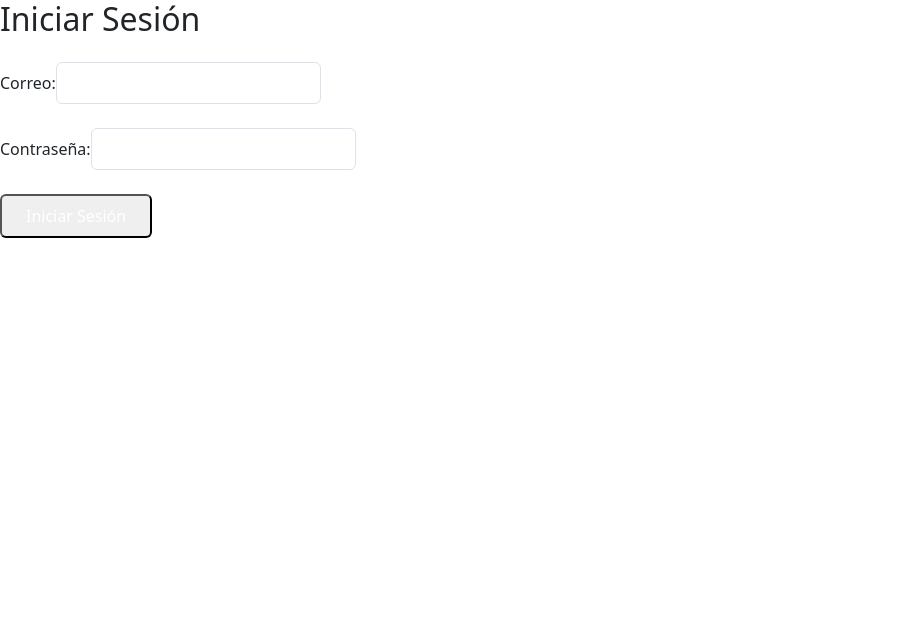
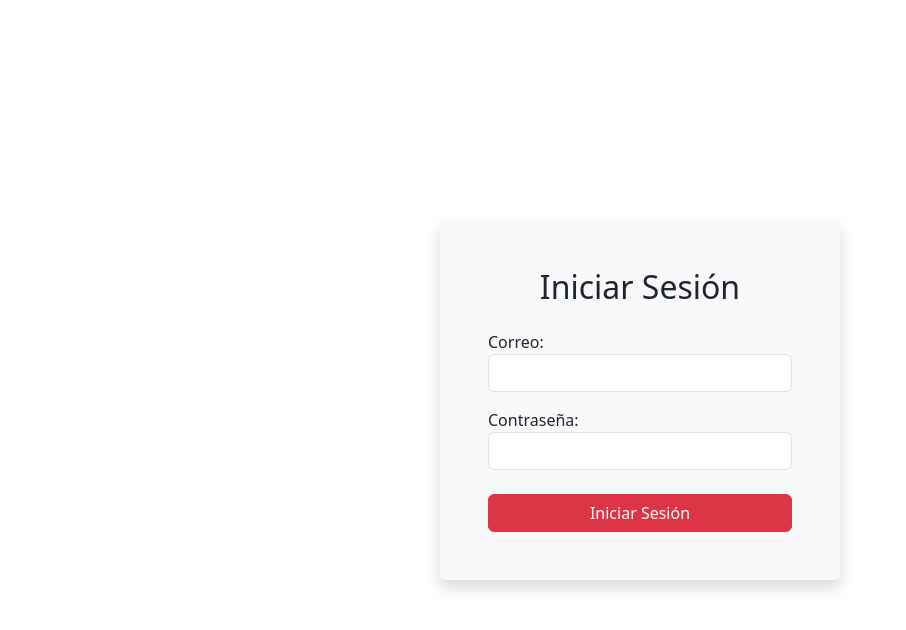
Before and after one commit to ISSMO176/ProyectoAPT_002D_Grupo5, a React (Vite) app in the folder proyecto/frontend/app/: page / in a window 1280 px wide. Shown: the top 630 px of the page, without its empty margins (0-906 px from the left). Built offline with nearby package versions, Linux system fonts and the light colour scheme.

Commit message:
modififación login

```diff
--- a/proyecto/frontend/app/src/components/Login.jsx
+++ b/proyecto/frontend/app/src/components/Login.jsx
@@ -1,6 +1,6 @@
-// src/components/Login.jsx
 import React, { useState } from 'react';
 import axios from 'axios';
+import 'bootstrap/dist/css/bootstrap.min.css';
 
 const Login = () => {
   const [correo, setCorreo] = useState('');
@@ -29,31 +29,33 @@ const Login = () => {
   };
 
   return (
-    <div className="flex justify-center items-center h-screen">
-      <form onSubmit={handleSubmit} className="bg-white p-6 rounded shadow-md w-1/3">
-        <h2 className="text-2xl mb-4">Iniciar Sesión</h2>
-        {error && <p className="text-red-500 mb-4">{error}</p>}
-        <div className="mb-4">
-          <label className="block mb-2">Correo:</label>
+    <div className="d-flex justify-content-center align-items-center vh-100">
+      <form onSubmit={handleSubmit} className="bg-light p-5 rounded shadow w-100" style={{ maxWidth: '400px' }}>
+        <h2 className="text-center mb-4">Iniciar Sesión</h2>
+        {error && <div className="alert alert-danger">{error}</div>}
+        <div className="form-group mb-3">
+          <label htmlFor="correo">Correo:</label>
           <input
             type="email"
+            id="correo"
             value={correo}
             onChange={(e) => setCorreo(e.target.value)}
-            className="border rounded w-full py-2 px-3"
+            className="form-control"
             required
           />
         </div>
-        <div className="mb-4">
-          <label className="block mb-2">Contraseña:</label>
+        <div className="form-group mb-4">
+          <label htmlFor="contrasena">Contraseña:</label>
           <input
             type="password"
+            id="contrasena"
             value={contrasena}
             onChange={(e) => setContrasena(e.target.value)}
-            className="border rounded w-full py-2 px-3"
+            className="form-control"
             required
           />
         </div>
-        <button type="submit" className="bg-blue-500 text-white py-2 px-4 rounded">
+        <button type="submit" className="btn btn-danger w-100">
           Iniciar Sesión
         </button>
       </form>
```
